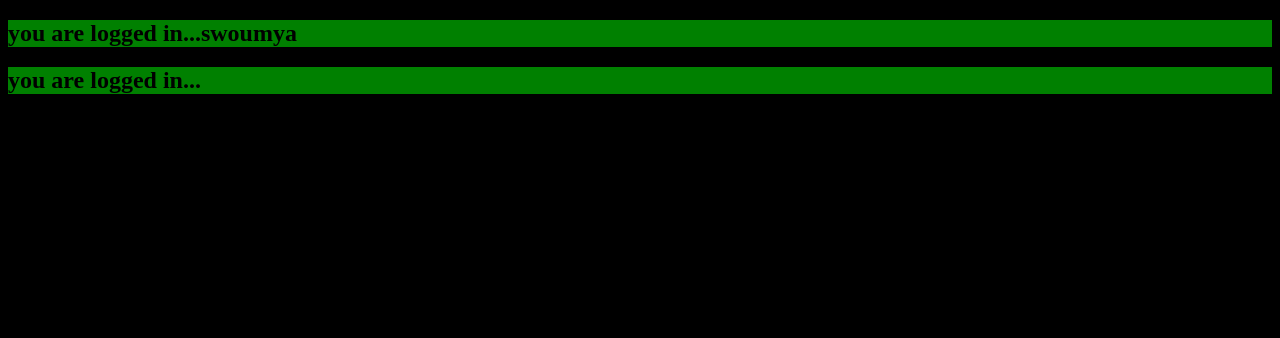
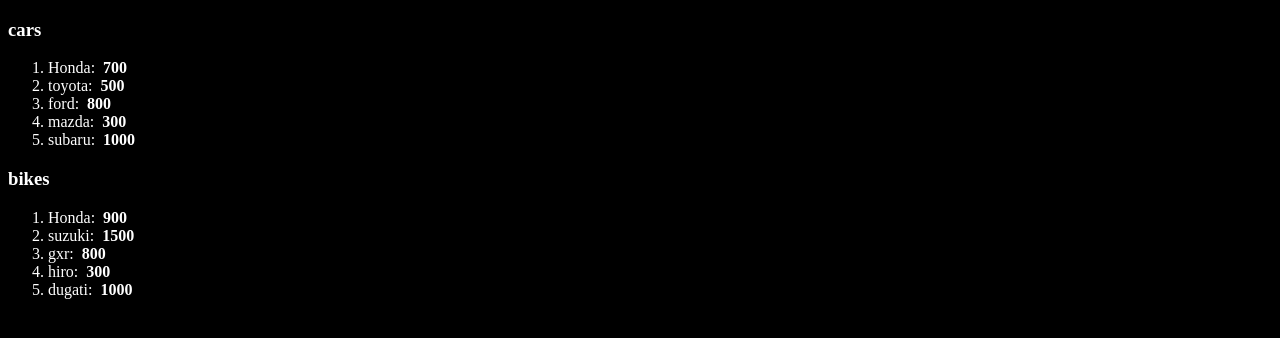
Before and after one commit to sprimal/my-react-app, a React (Vite) app in the folder my-react-app/: page / in a window 1280 px wide. Shown: the top 338 px of the page. Built offline with nearby package versions, Linux system fonts and the light colour scheme.

Commit message:
initial commit for list rendering

```diff
--- a/my-react-app/src/App.jsx
+++ b/my-react-app/src/App.jsx
@@ -4,11 +4,12 @@
 // import Card from './Card.jsx';
 // import Button from './Button.jsx';
 // import Student from "./Student.jsx";
-import UserGreeting from "./UserGreeting.jsx";
+// import UserGreeting from "./UserGreeting.jsx";
+import List from './List.jsx'
 
 
 function App() {
-  return (
+  // return (
     // <>
     //    <Header />
     //    <Cars />
@@ -30,12 +31,29 @@
         // <Student name="kabin" age={22} isStudent={true} />
         // <Student/>
         //</>
-        <>
-      <UserGreeting isLoggedIn={true} username= "swoumya" />
-      <UserGreeting isLoggedIn= {true} />
 
-    </>
-  );
+     // {/* <UserGreeting isLoggedIn={true} username= "swoumya" />
+     // <UserGreeting isLoggedIn= {true} /> */}
+
+         const cars = [{id: 1, name:"Honda", engine: 700},
+                       {id: 2, name: "toyota", engine: 500},
+                       {id: 3, name: "ford", engine: 800},
+                       {id: 4, name: "mazda", engine: 300},
+                       {id: 5, name: "subaru", engine: 1000}];
+
+         const bikes = [{id: 6, name:"Honda", engine: 900},
+                       {id: 7, name: "suzuki", engine: 1500},
+                       {id: 8, name: "gxr", engine: 800},
+                       {id: 9, name: "hiro", engine: 300},
+                       {id: 10, name: "dugati", engine: 1000}];
+
+
+      return(<>
+      {cars.length > 0 ? <List items={cars} category="cars"/> : "awww sorry its empty!!!"  }
+      <List items={bikes} category="bikes"/>
+
+      </>);
+
 }
 
 export default App;
--- /dev/null
+++ b/my-react-app/src/List.jsx
@@ -0,0 +1,28 @@
+function List(props) {
+    // const cars = [{id: 1, name:"Honda", engine: 700},
+    //     {id: 2, name: "toyota", engine: 500},
+    //     {id: 3, name: "ford", engine: 800},
+    //     {id: 4, name: "mazda", engine: 300},
+    //     {id: 5, name: "subaru", engine: 1000}];
+
+
+    //cars.sort((a, b) => a.name.localeCompare(b.name)); //alphabatical
+     // cars.sort((a, b) => b.name.localeCompare(a.name));  //reverse alphabatical
+     //cars.sort((a, b) => a.engine - b.engine); //numeric
+     //cars.sort((a, b) => b.engine - a.engine); //reverse numeric
+
+    // const lowengine = cars.filter(car => car.engine < 900); //llow power engines
+    // const highengine = cars.filter(car => car.engine > 600); //highowerengine
+    const category = props.category;
+    const itemlist = props.items;
+
+    const listitems = itemlist.map(item => <li key={item.id}>
+                                         {item.name}: &nbsp;
+                                         <b>{item.engine}</b></li>);
+
+    return(<>
+    <h3>{category}</h3>
+    <ol>{listitems}</ol>
+    </>);
+}
+export default List
--- a/my-react-app/src/index.css
+++ b/my-react-app/src/index.css
@@ -71,14 +71,9 @@
 
 } */
 
-.hijru-boy {
-    background-color: green;
-}
 
-.deepak1 {
-    background-color: red;
-}
 
 body {
     background-color: black;
+    color: white;
 }
```
Also changed, not shown: my-react-app/src/Student.jsx (+21 -21 lines).
